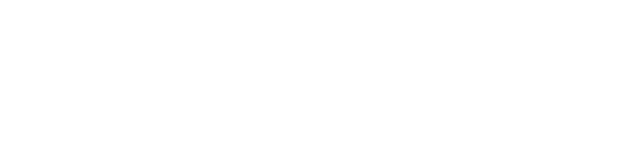
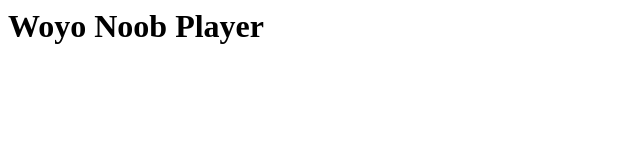
Before and after one commit to Chriswoyo/Praktikum-3, a plain HTML site: page Index.html in a window 1280 px wide. Shown: the whole page, without its empty margins (0-640 px from the left). Drawn offline with Linux system fonts and the light colour scheme.

Commit message:
edit by woyo

```diff
--- a/Index.html
+++ b/Index.html
@@ -2,5 +2,6 @@
   <head><title>BELAJAR GITHUB</title>
   </head>
   <body>
+  <h1>Woyo Noob Player</h1>
   </body>
  </html>
```
